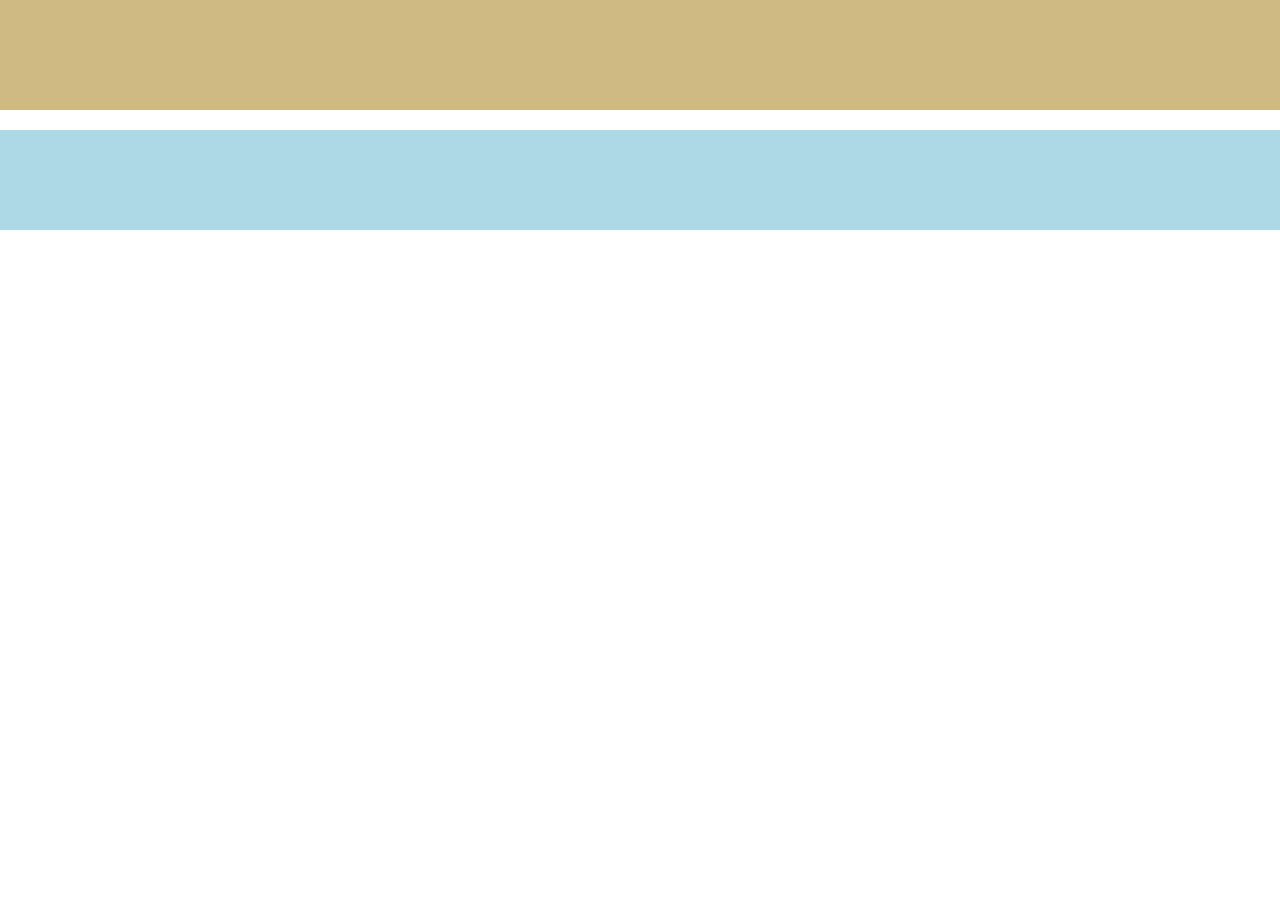
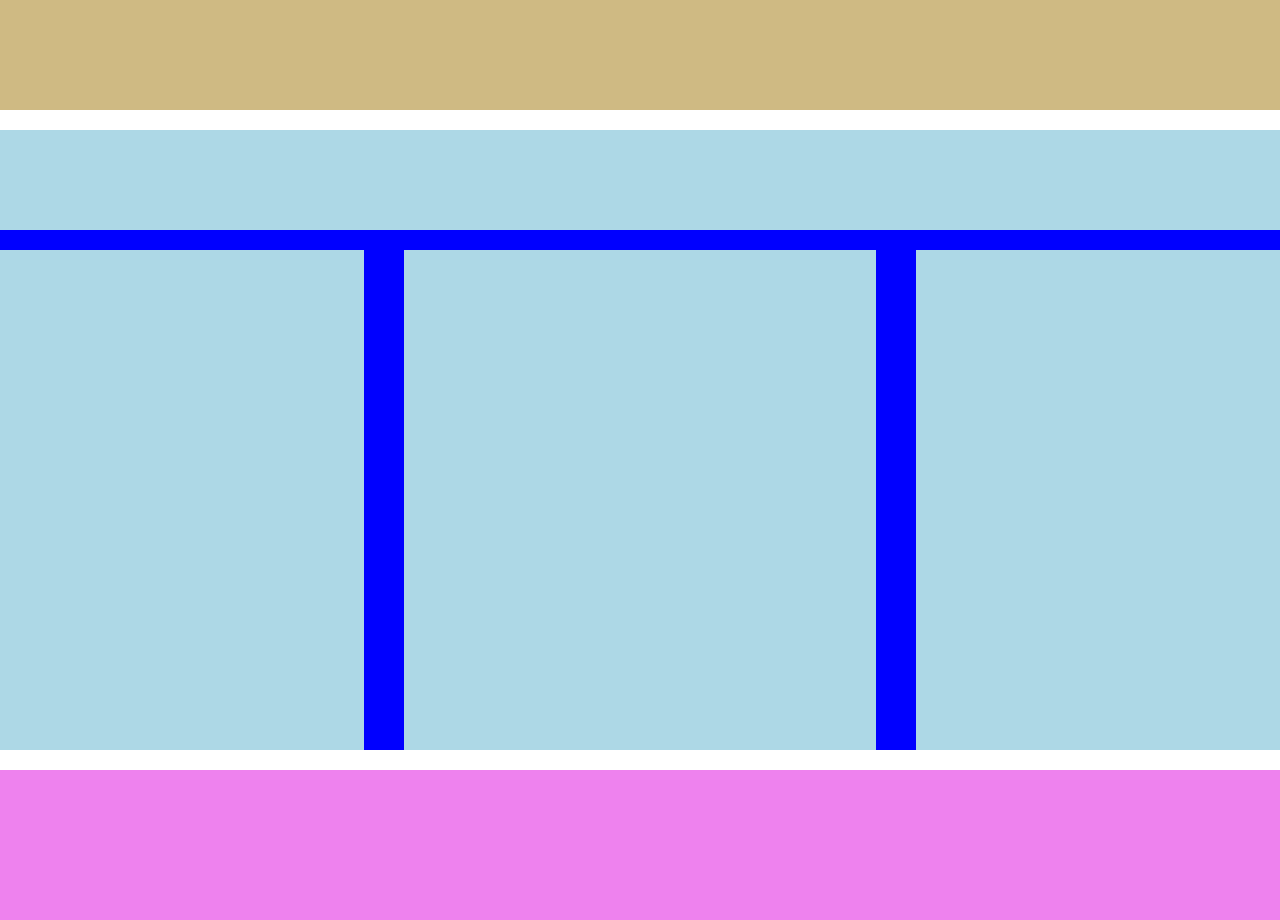
Before and after one commit to freddycarta/htmlcss-struttura-wp, a plain HTML site: page index.html in a window 1280 px wide. Shown: the part 560-1480 px from the top of the page. Before the commit the page ends 820 px from the top, so only its background shows below. Drawn offline with Linux system fonts and the light colour scheme.

Commit message:
2 body + footer

```diff
--- a/index.html
+++ b/index.html
@@ -16,11 +16,11 @@
     <!-- 2body -->
     <body>
 
-        <div class="container">
+        <main class="container clearfix">
+
             <div class="rettangolo">
 
             </div>
-            <main>
             <div class="col-left">
 
             </div>
@@ -32,9 +32,12 @@
             </div>
         </main>
             <footer>
+                <div class="footer">
+
+                </div>
 
             </footer>
-        </div>
+        </main>
     </body>
 
 
--- a/style.css
+++ b/style.css
@@ -24,24 +24,46 @@
 .rettangolo {
     height: 100px;
     background-color: lightblue;
-    margin-bottom: 30px ;
+    margin-bottom: 20px ;
 
 }
 .col-left {
     background-color: lightblue;
     float: left;
-
+    height: 500px;
+    width: calc(30% - 20px);
+    margin-right: 20px;
 
 }
 
 .col-middle {
     background-color: lightblue;
     float: left;
-
+    height: 500px;
+    width: calc(40% - 40px);
+    margin-right: 20px;
+    margin-left: 20px;
 
 }
 
 .col-right {
     background-color: lightblue;
     float: left;
+    height: 500px;
+    width: calc(30% - 20px);
+    margin-left: 20px;
+
 }
+
+.clearfix::after{
+    content: "";
+    clear: both;
+    display: table;
+}
+
+.footer {
+    background-color: violet;
+    height: 150px;
+    margin-top: 20px;
+
+}
```
Lines whose indentation alone changed are shown as unchanged.
